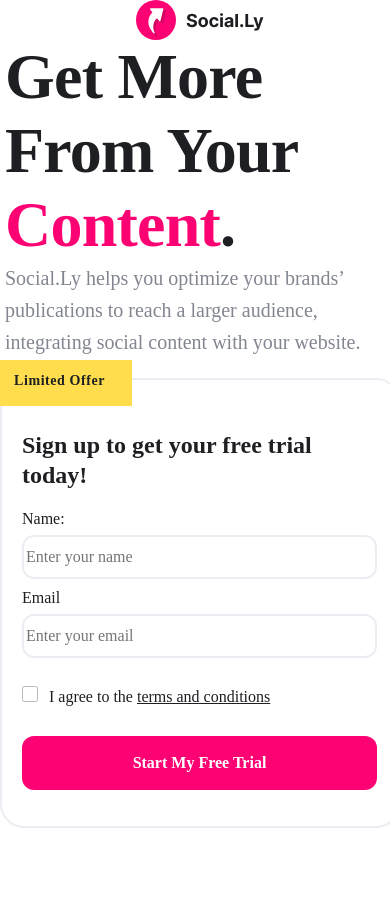
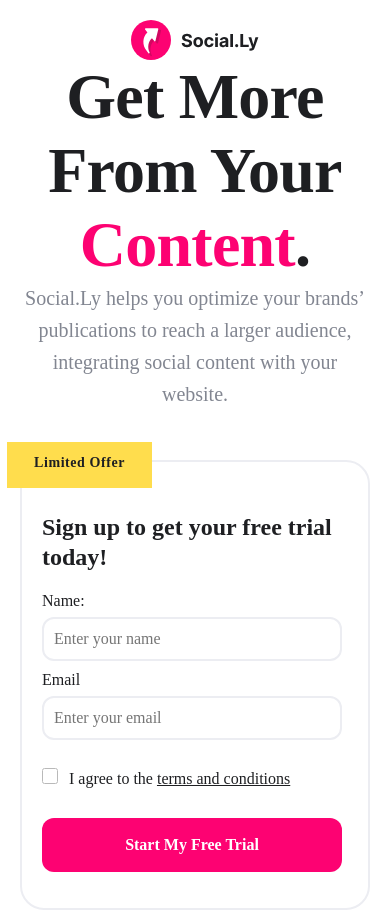
Before and after one commit to Ayatamin25/Technical-Test, a plain HTML site: page index.html in a window 390 px wide. Before the commit the page ends 844 px from the top, so only its background shows below. Drawn offline with Linux system fonts and the light colour scheme.

Commit message:
responsive

```diff
--- a/style.css
+++ b/style.css
@@ -15,7 +15,7 @@ svg {
   display: block;
   max-width: 100%;
 }
-@media (min-width: 620px) {
+@media (min-width: 400px) {
   body {
     min-height: 100vh;
     display: grid;
@@ -38,6 +38,9 @@ display: flex;
 flex-direction: column;
 justify-content: space-evenly;
 width: 50%
+}
+.top {
+  margin-top: 20px;
 }
 .big-header {
   max-width: 580px;
@@ -137,6 +140,7 @@ width: 355px;
 height: 44px;
 margin-bottom: 10px;
 margin-top: 7px;
+padding-left: 10px;
 }
 #email {
 border: 2px solid #ECEDF2;
@@ -145,6 +149,7 @@ width: 355px;
 height: 44px;
 margin-bottom: 10px;
 margin-top: 7px;
+padding-left: 10px;
 
 }
 #accurate {
@@ -239,6 +244,7 @@ i {
     margin: auto;
     align-items: center;
 
+
   }
 }
 
@@ -247,9 +253,58 @@ i {
   .content-left {
     display: flex;
     flex-direction: column;
-    justify-content: center;
+    justify-content: space-evenly;
     align-items: center;
-    justify-content: space-evenly;
-    width: 100%
+    width: 90%
     }
 }
+
+@media (min-width: 375px) and (max-width: 850px)
+ {
+  .big-header,.text-small {
+    max-width: 410px;
+    text-align: center;
+  }
+
+}
+@media (min-width: 375px) and (max-width: 850px)
+ {
+  .big-header h1 {
+    text-align: center;
+    font: normal normal bold 64px/74px Work Sans;
+    letter-spacing: -0.77px;
+    color: #1E1F22;
+    }
+
+}
+
+@media (min-width: 375px) and (max-width: 850px)
+ {
+  .form-right {
+    border: 2px solid #ECEDF2;
+    border-radius: 24px;
+    display: flex;
+    flex-direction: column;
+    height: 100%;
+    margin-top: 50px;
+    width: 350px;
+    height: 450px;
+    position: relative;
+    }
+    .btn,#name, #email {
+      width: 300px;
+
+      }
+}
+
+
+@media (min-width: 375px) and (max-width: 850px)
+ {
+
+    .pop-up {
+    width: 50%;
+
+    }
+
+
+}
```
